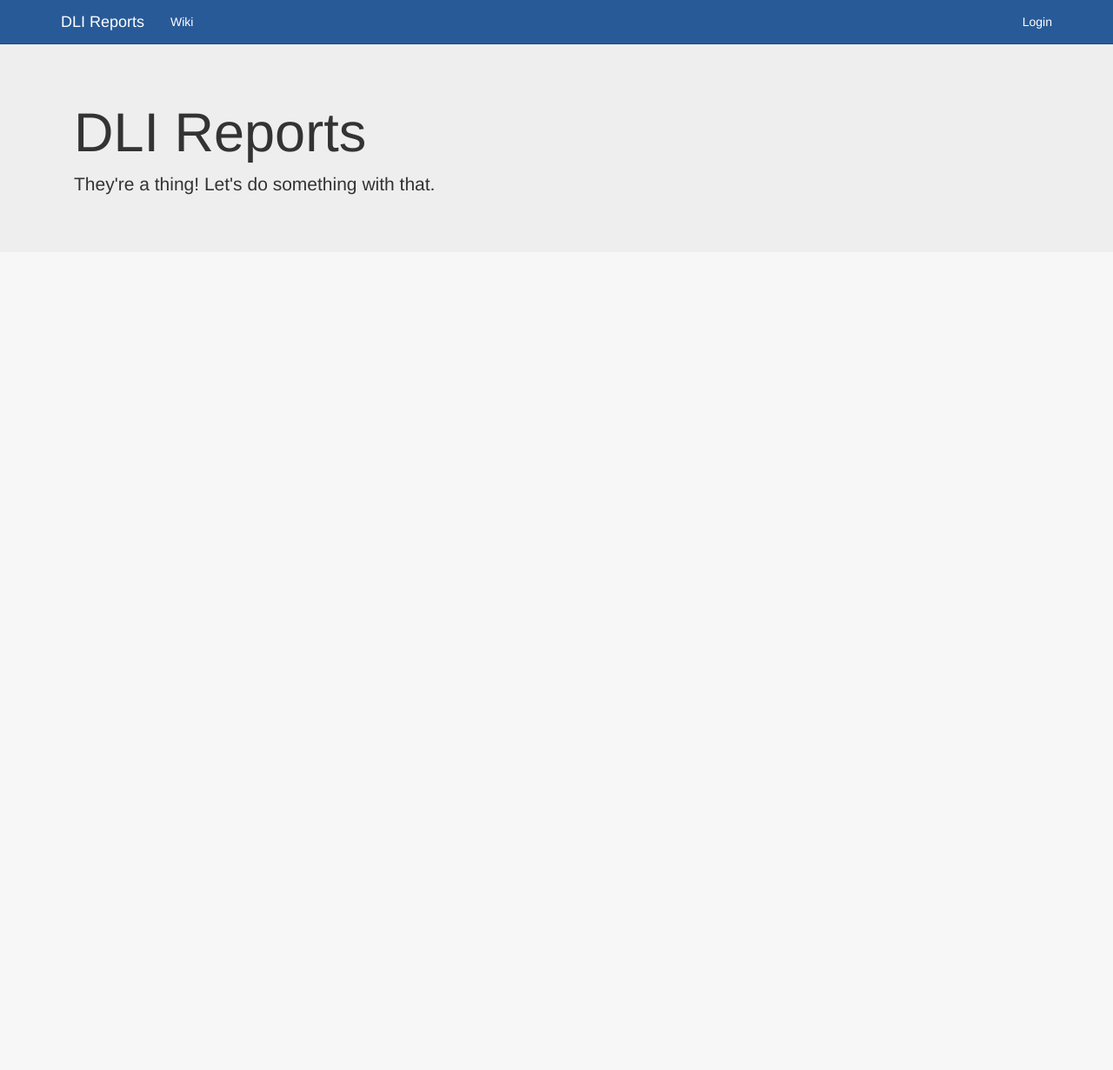
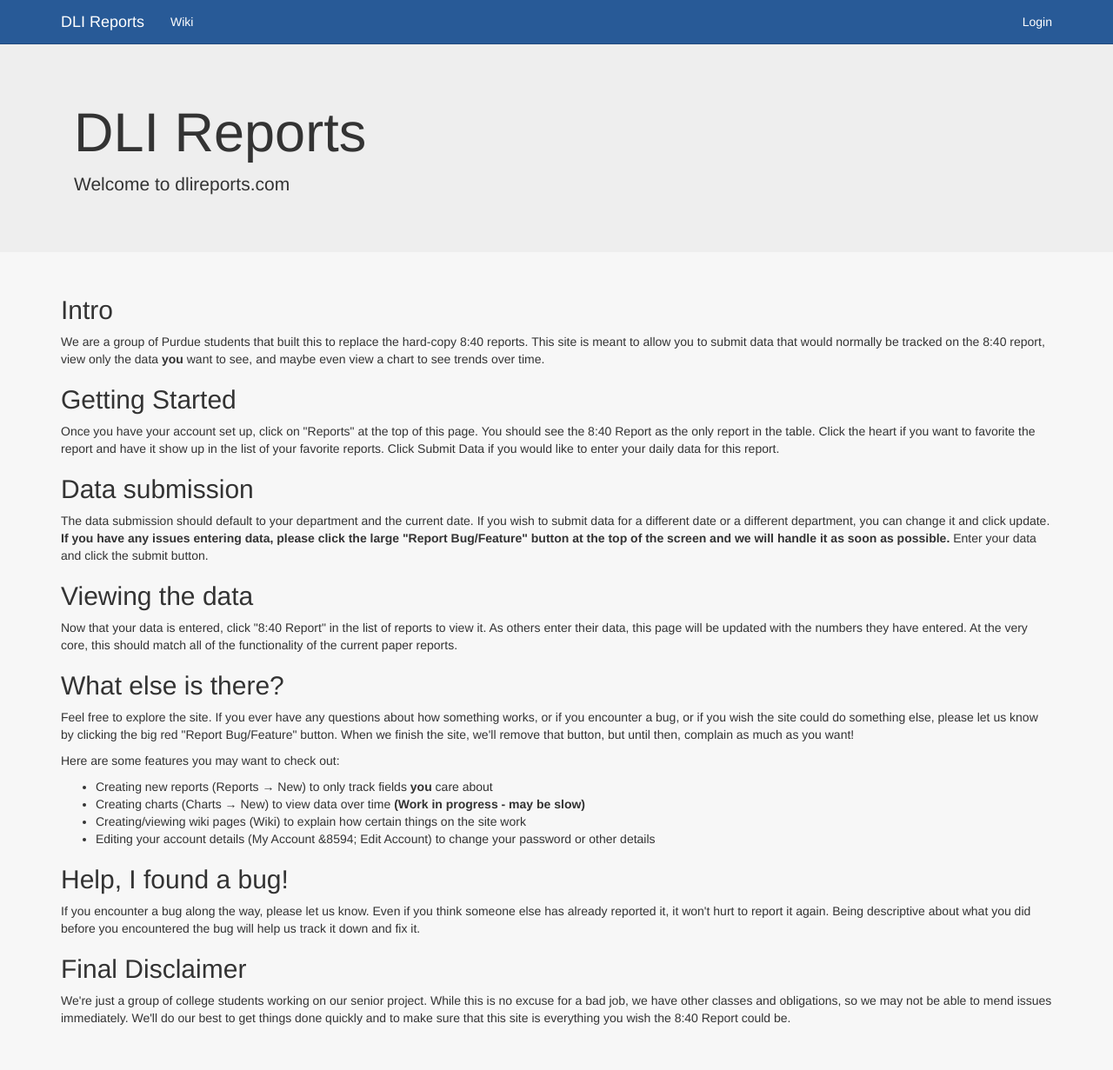
Before and after one commit to gorel/dli-reports, a Flask app: page / in a window 1280 px wide. Shown: the whole page at 87% size. Before the commit the page ends 224 px from the top, so only its background shows below. Run offline with Flask 2, Linux system fonts and the light colour scheme; parts of the project's set-up code (start-up, migrations or seed data) failed here and were passed over; some libraries are stand-ins or nearby versions.

Commit message:
Bugfixes for final prod site

```diff
--- a/create_db.py
+++ b/create_db.py
@@ -79,6 +79,7 @@ def populate_db_departments():
         Department('Press'),
         Department('Process Color'),
         Department('Shipping'),
+        Department('General Administrative / Other'),
     ]
     db.session.add_all(departments)
     db.session.commit()
--- a/dli_app/mod_reports/controllers.py
+++ b/dli_app/mod_reports/controllers.py
@@ -218,7 +218,7 @@ def submit_report_data(report_id, ds=datetime.now().strftime('%Y-%m-%d'), dept_i
             "Report data successfully submitted.",
             "alert-success",
         )
-        return redirect(url_for('reports.my_reports'))
+        return redirect(url_for('reports.all_reports'))
     else:
         flash_form_errors(change_form)
         flash_form_errors(form)
--- a/dli_app/templates/index.html
+++ b/dli_app/templates/index.html
@@ -4,10 +4,44 @@
     <div class="container">
       <div class="col-md-7">
         <h1>DLI Reports</h1>
-        <p>They're a thing! Let's do something with that.</p>
+        <p>Welcome to dlireports.com</p>
       </div>
       <div class="col-md-5">
       </div>
     </div>
   </div>
+
+  <div class="container">
+    <h2>Intro</h2>
+    <p>We are a group of Purdue students that built this to replace the hard-copy 8:40 reports.
+    This site is meant to allow you to submit data that would normally be tracked on the 8:40 report, view only the data <b>you</b> want to see, and maybe even view a chart to see trends over time.</p>
+
+    <h2>Getting Started</h2>
+    <p>Once you have your account set up, click on "Reports" at the top of this page. You should see the 8:40 Report as the only report in the table. Click the heart if you want to favorite the report and have it show up in the list of your favorite reports. Click Submit Data if you would like to enter your daily data for this report.</p>
+
+    <h2>Data submission</h2>
+    <p>The data submission should default to your department and the current date. If you wish to submit data for a different date or a different department, you can change it and click update. <b>If you have any issues entering data, please click the large "Report Bug/Feature" button at the top of the screen and we will handle it as soon as possible.</b> Enter your data and click the submit button.</p>
+
+    <h2>Viewing the data</h2>
+    <p>Now that your data is entered, click "8:40 Report" in the list of reports to view it. As others enter their data, this page will be updated with the numbers they have entered. At the very core, this should match all of the functionality of the current paper reports.</p>
+
+    <h2>What else is there?</h2>
+    <p>Feel free to explore the site. If you ever have any questions about how something works, or if you encounter a bug, or if you wish the site could do something else, please let us know by clicking the big red "Report Bug/Feature" button. When we finish the site, we'll remove that button, but until then, complain as much as you want!</p>
+    <p>Here are some features you may want to check out:</p>
+    <ul>
+        <li>Creating new reports (Reports &#8594; New) to only track fields <b>you</b> care about</li>
+        <li>Creating charts (Charts &#8594; New) to view data over time <b>(Work in progress - may be slow)</b></li>
+        <li>Creating/viewing wiki pages (Wiki) to explain how certain things on the site work</li>
+        <li>Editing your account details (My Account &8594; Edit Account) to change your password or other details</li>
+    </ul>
+
+    <h2>Help, I found a bug!</h2>
+    <p>If you encounter a bug along the way, please let us know. Even if you think someone else has already reported it, it won't hurt to report it again. Being descriptive about what you did before you encountered the bug will help us track it down and fix it.</p>
+
+    <h2>Final Disclaimer</h2>
+    <p>We're just a group of college students working on our senior project. While this is no excuse for a bad job, we have other classes and obligations, so we may not be able to mend issues immediately. We'll do our best to get things done quickly and to make sure that this site is everything you wish the 8:40 Report could be.</p>
+    {% if current_user.is_authenticated %}
+    <p><b>If you have any questions or comments, you can email us at dlireports@cs.purdue.edu</b></p>
+    {% endif %}
+  </div>
 {% endblock %}
--- a/dli_app/templates/partials/_nav.html
+++ b/dli_app/templates/partials/_nav.html
@@ -12,8 +12,8 @@
     <div class="collapse navbar-collapse" id="main_nav_collapse">
       <ul class="nav navbar-nav">
         {% if current_user.is_active %}
-          <li><a href="{{ url_for('reports.my_reports') }}">Reports</a></li>
-          <li><a href="{{ url_for('reports.my_charts') }}">Charts</a></li>
+          <li><a href="{{ url_for('reports.all_reports') }}">Reports</a></li>
+          <li><a href="{{ url_for('reports.all_charts') }}">Charts</a></li>
           <li><a href="{{ url_for('account.home') }}">My Account</a></li>
         {% endif %}
         {% if current_user.is_admin %}
--- a/dli_app/templates/reports/all.html
+++ b/dli_app/templates/reports/all.html
@@ -59,6 +59,7 @@
           <td class="hover-options">
             <a href="{{ url_for('reports.submit_report_data', report_id=report.id) }}" class="btn btn-default btn-xs">Submit Data</a>
 
+            {% if current_user.is_admin or report in current_user.reports %}
             <a href="{{ url_for('reports.edit_report', report_id=report.id) }}" class="btn btn-blank">
               <span class="fa fa-pencil" aria-hidden="true"></span>
             </a>
@@ -69,6 +70,7 @@
                 <span class="fa fa-trash-o text-danger" aria-hidden="true"></span>
               </button>
             </form>
+            {% endif %}
           </td>
           <td>
             <a href="mailto:{{ report.user.email }}">{{ report.user.name }}</a>
```
Also changed, not shown: dli_app/mod_auth/forms.py (+4 -5 lines), dli_app/templates/reports/view.html (+3 -11 lines).
